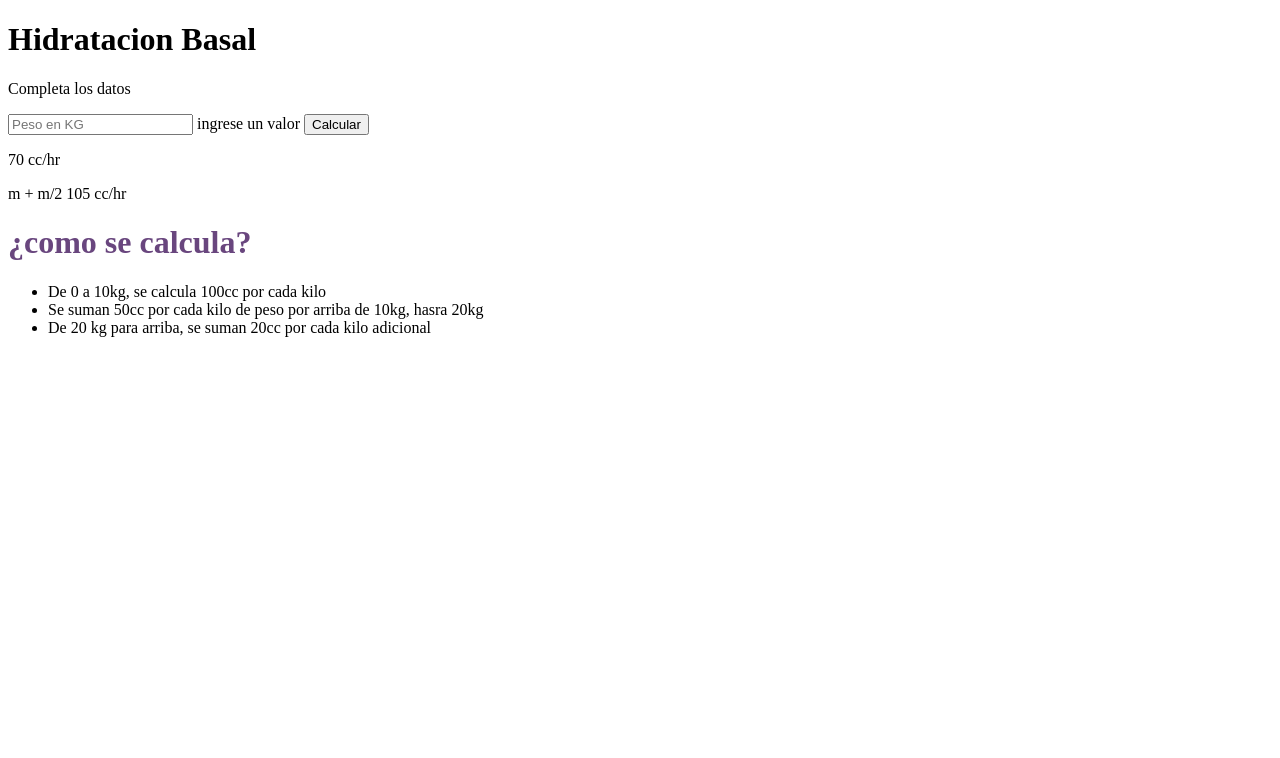
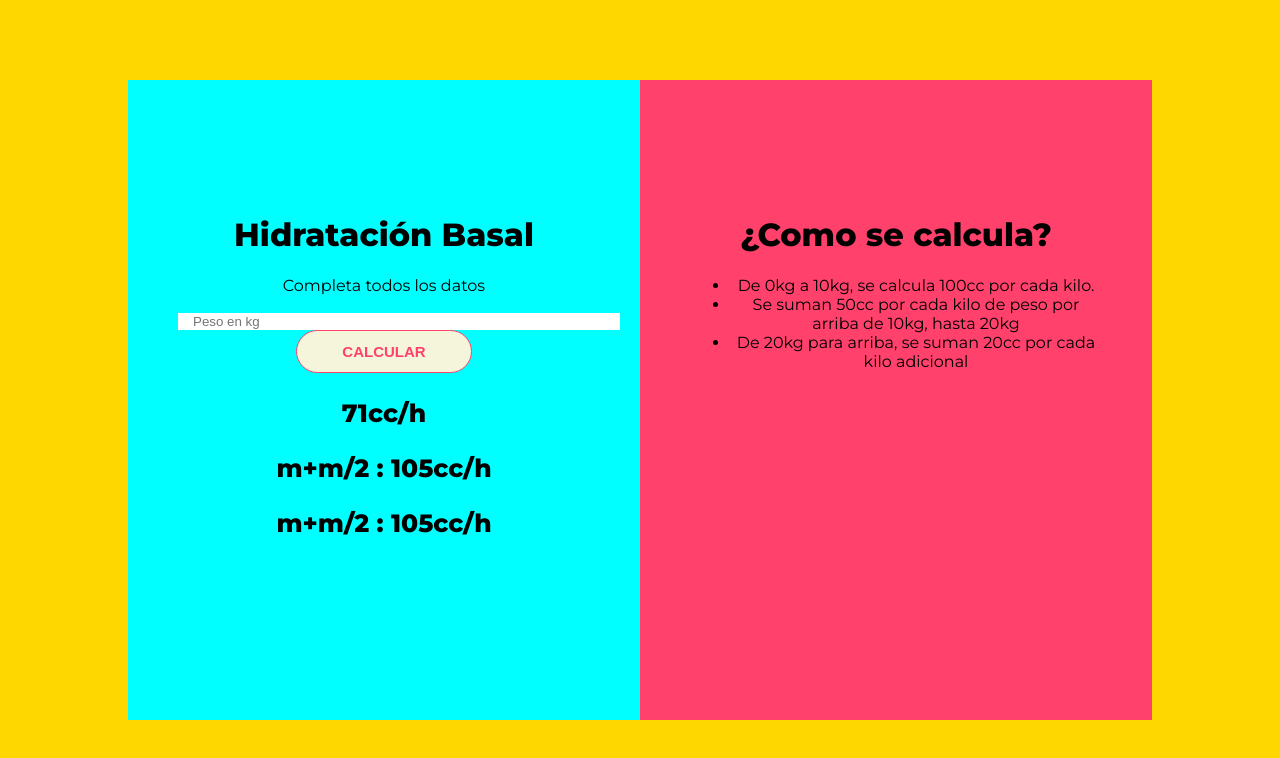
Before and after one commit to Sarabenitez18/tarea, a plain HTML site: page index.html in a window 1280 px wide. Drawn offline with Linux system fonts and the light colour scheme.

Commit message:
Add files via upload

```diff
--- a/index.html
+++ b/index.html
@@ -1,36 +1,31 @@
 <!DOCTYPE html>
-<html lang="en">
+<html>
     <head>
-    <meta charset="UTF-8">
-    <meta name="viewport" content="width=device-width, initial-scale=1.0">
-    <title>Calculadora</title>
-<link rel="stylesheet" href="style.css">
-<script src="./script.js" defer></script>
-
+        <link rel="stylesheet" href="./style.css">
+        <script src="script.js" defer></script>
     </head>
     <body>
         <div id="contenedor">
             <div id="calculadora">
                 <div class="contenido">
-                    <h1 style=>Hidratacion Basal</h1>
-                    <p>Completa los datos</p>
-                    <input id="peso" type="number" placeholder="Peso en KG">
-                    <span id="error" >ingrese un valor</span>
-                    <button class="item" id="Calcular"> Calcular </button>
-
-                    <p class="item resultado1" id="flu" >70 cc/hr</p>
-                    <p class="item resultado2" >m + m/2 105 cc/hr</p>
+                    <h1>Hidratación Basal</h1>
+                    <p class="item">Completa todos los datos</p>
+                    <input class="item" id="peso" type="number" placeholder="Peso en kg" />
+                    <p class="item" id="error">* Debe completar todos los datos</p>
+                    <button class="item" id="calcular">Calcular</button>
+                    <p class="item resultado" id="flu">71cc/h</p>
+                    <p class="item resultado" id="man">m+m/2 : 105cc/h</p>
+                    <p class="item resultado" id="man1">m+m/2 : 105cc/h</p>
                 </div>
             </div>
             <div id="detalles">
                 <div class="contenido">
-
-                <h1 style="color:rgb(105, 70, 126)">¿como se calcula?</h1>
+                    <h1>¿Como se calcula?</h1>
                     <ul>
-                <li> De 0 a 10kg, se calcula 100cc por cada kilo</li>
-                <li>Se suman 50cc por cada kilo de peso por arriba de 10kg, hasra 20kg</li>
-                <li>De 20 kg para arriba, se suman 20cc por cada kilo adicional</li>
-            <ul>
+                        <li>De 0kg a 10kg, se calcula 100cc por cada kilo.</li>
+                        <li>Se suman 50cc por cada kilo de peso por arriba de 10kg, hasta 20kg</li>
+                        <li>De 20kg para arriba, se suman 20cc por cada kilo adicional</li>
+                    </ul>
                 </div>
             </div>
         </div>
--- /dev/null
+++ b/script.js
@@ -0,0 +1,61 @@
+const FLUJO = document.getElementById ('flu');
+const BOTON = document.getElementById('calcular');
+const INPUT = document.getElementById('peso');
+const MAN = document.getElementById('man');
+const MAN1 = document.getElementById('man1');
+const ERROR = document.getElementById("error");
+
+BOTON.addEventListener("click", calcular);
+
+function calcular(){
+    let peso = INPUT.value
+    if (peso == ""){
+        console.log ("vacio");
+    }
+
+    let error = INPUT.value
+    if (error <= 0){
+        console.log("eror");
+        ERROR.innerHTML = "Ingrese dato valido";
+        ERROR.style.display = "block";
+    }
+    console.log (peso)
+    if (peso<=30) {
+        console.log(hollyday(peso));
+        FLUJO.innerHTML = hollyday(peso)+"cc diario";
+        MAN.innerHTML = "m+m/2"+ ((hollyday(peso))/24).toFixed(2)+ "cc/hr";
+        MAN1.innerHTML = "mantenimiento"+ (((hollyday(peso))/24)*1.5).toFixed(2)+ "cc/hr";
+
+        FLUJO.style.display = "block";
+        MAN.innerHTML.display = "block";
+        MAN1.innerHTML.display = "block";
+    }
+
+     else if(peso>=30) {
+        console.log (superficieCorporal(peso), "SC");
+       FLUJO.innerHTML = superficieCorporal(peso)[0] +" cc/hr CON 1500";
+       MAN.innerHTML = superficieCorporal(peso)[1]+ "cc/hr CON 2000";
+
+       FLUJO.style.display = "block"
+       MAN.style. display = "block"
+    }
+}
+function hollyday (peso){
+    let resultado = 0;
+    if (peso<=10){
+        resultado = (peso*100);
+    }
+    else if(peso <=20){
+        resultado = 1000+((peso-10)*50);
+    }
+    else if (peso<=30){
+        resultado = 1500 + ((peso-20)*20);
+    }
+    return resultado
+}
+function superficieCorporal (peso){
+
+    let superficieCorporal = ((peso*4)+7)/(peso+90);
+    console.log (superficieCorporal)
+    return [(superficieCorporal*1500).toFixed(2), (superficieCorporal*2000).toFixed(2)]
+}
--- /dev/null
+++ b/style.css
@@ -0,0 +1,90 @@
+
+
+
+@import url('https://fonts.googleapis.com/css?family=Montserrat:400,800');
+
+
+body{
+    background:gold;
+    font-family: 'Montserrat', sans-serif;
+    color: black;
+}
+#contenedor{
+    width: 50%;
+    height: 100%;
+    text-align: center;
+    /* Estas 3 lineas se encargan de centrar el div vertical y horizontalmente */
+    position: absolute;
+    inset: 0;
+    margin: auto;
+}
+#calculadora{
+    background-color:aqua;
+    /* Con estas 3 lineas vamos a hacer que los divs queden lado a lado */
+    width: 50%;
+    height: 100%;
+    float: left
+}
+#detalles{
+    background-color: #FF416C;
+    /* Con estas 3 lineas vamos a hacer que los divs queden lado a lado */
+    width: 50%;
+    height: 100%;
+    float: left;
+    color: black;
+}
+.contenido{
+    /* Estas tres lineas van a centrar el contenido verticalmente dentro de cada div */
+    position: relative;
+    top: 10%;
+    transform: translateY (-50%);
+    overflow: hidden;
+    padding: 50px;
+}
+input {
+	width: 100%;
+    height: 100%;
+    padding: 1px 15px;
+    border: none;
+    background-color: white;
+}
+button {
+    font-size: 15px;
+      font-weight: bold;
+      padding: 12px 45px;
+      border-radius: 90px;
+      background-color: beige;
+      border: 1px solid #FF416C;
+      color: #ff416c;
+      text-transform: uppercase;
+      letter-spacing: 10%;
+      transition: transform 20ms ease-in;
+  }
+  button:active {
+	transform: scale(0.99);
+}
+#contenedor{
+    width: 80%;
+    height: 80%;
+    text-align: center;
+    /* Estas 3 lineas se encargan de centrar el div vertical y horizontalmente */
+    position: absolute;
+    inset: 0
+    margin auto;
+    border-radius: 20%
+    overflowss hidden
+
+}
+
+  .resultado{
+    color: black;
+    font-weight: bold;
+    font-size: 25px;
+    margin-bottom: 5px;
+    display: block;
+  }
+  #error{
+    color: red;
+    font-weight: bold;
+    display: none;
+}
```
Lines whose indentation alone changed are shown as unchanged.
